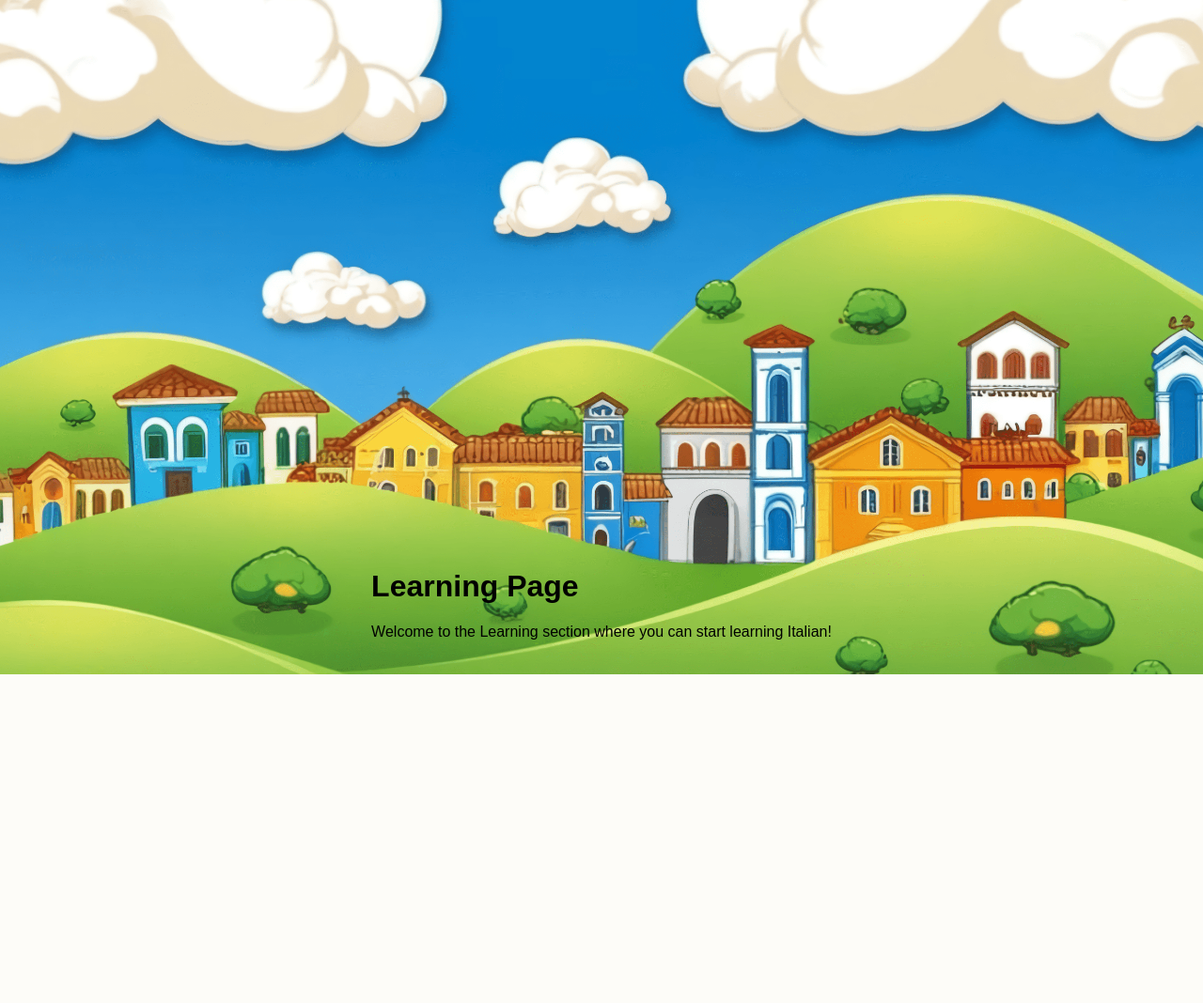
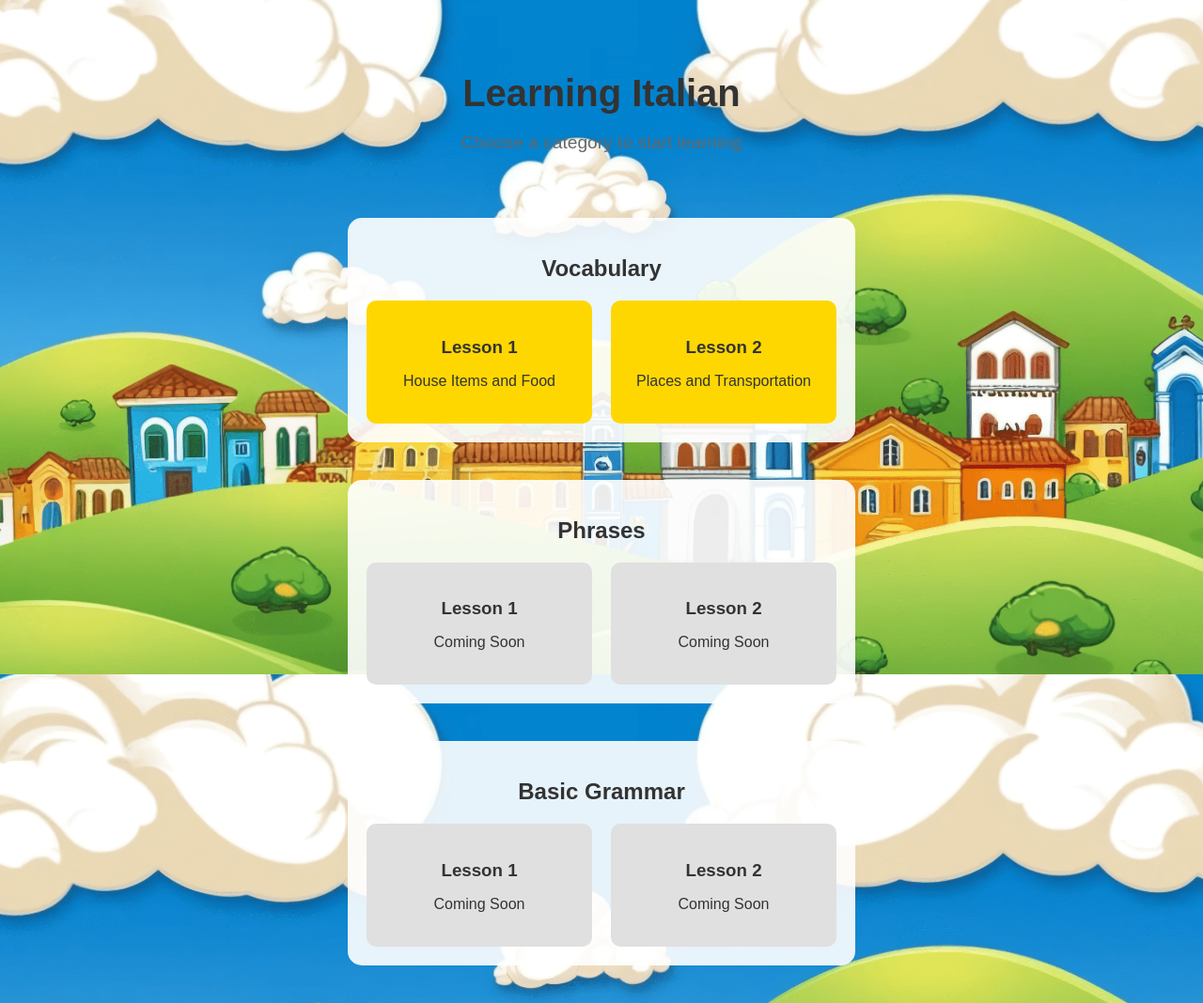
Before and after one commit to AlessioDiB/I_Learn_Italiano, a Flask app: page /learning in a window 1280 px wide. Shown: the part 82-1150 px from the top of the page at 94% size. Before the commit the page ends 800 px from the top, so only its background shows below. Run offline with Flask 3, Linux system fonts and the light colour scheme.

Commit message:
Creating Learning part #1

```diff
--- a/app.py
+++ b/app.py
@@ -2,13 +2,19 @@
 from flask_sqlalchemy import SQLAlchemy
 from datetime import datetime
 from werkzeug.security import generate_password_hash, check_password_hash
-from models import db, User
+from models import db, User, VocabularyItem
 import os
+from routes.learning import learning
+from routes.practicing import practicing
 
 app = Flask(__name__)
 app.config['SQLALCHEMY_DATABASE_URI'] = 'sqlite:///test.db'
 app.config['SQLALCHEMY_TRACK_MODIFICATIONS'] = False
 db.init_app(app)
+
+# Register blueprints
+app.register_blueprint(learning)
+app.register_blueprint(practicing)
 
 # User authentication helper
 def get_current_user():
@@ -69,7 +75,24 @@
     <img src="/static/images/homepage_web_draft_1.png" alt="test">
     """
 
+@app.route('/learning')
+def learning():
+    return render_template('learning.html')
+
+
+@app.route('/learning/vocabulary/<int:lesson_number>')
+def vocabulary_lesson(lesson_number):
+    if lesson_number not in [1, 2]:
+        return redirect(url_for('learning'))
+
+    vocabulary_items = VocabularyItem.query.filter_by(lesson_number=lesson_number).all()
+    return render_template('vocabulary_lesson.html',
+                         items=vocabulary_items,
+                         lesson_number=lesson_number)
+
+
+
 if __name__ == '__main__':
     with app.app_context():
-        db.create_all()
+        db.create_all()  # This creates the database tables
     app.run(debug=True)
--- /dev/null
+++ b/routes/learning.py
@@ -0,0 +1,107 @@
+from flask import Blueprint, render_template, redirect, url_for
+from models import VocabularyItem, db
+
+learning = Blueprint('learning', __name__)
+
+@learning.route('/learning')
+def index():
+    return render_template('learning.html')
+
+@learning.route('/learning/vocabulary/<int:lesson_number>')
+def vocabulary_lesson(lesson_number):
+    if lesson_number not in [1, 2]:
+        return redirect(url_for('learning.index'))
+
+    vocabulary_items = VocabularyItem.query.filter_by(lesson_number=lesson_number).all()
+    return render_template('vocabulary_lesson.html',
+                         items=vocabulary_items,
+                         lesson_number=lesson_number)
+
+def init_vocabulary():
+    # Check if we already have vocabulary items
+    if VocabularyItem.query.first() is None:
+        # Lesson 1: House items and Food
+        lesson1_items = [
+            {
+                'italian_word': 'la tavola',
+                'english_word': 'table',
+                'image_url': '/static/images/vocabulary/table.jpg',
+                'lesson_number': 1,
+                'category': 'house'
+            },
+            {
+                'italian_word': 'la sedia',
+                'english_word': 'chair',
+                'image_url': '/static/images/vocabulary/chair.jpg',
+                'lesson_number': 1,
+                'category': 'house'
+            },
+            {
+                'italian_word': 'il letto',
+                'english_word': 'bed',
+                'image_url': '/static/images/vocabulary/bed.jpg',
+                'lesson_number': 1,
+                'category': 'house'
+            },
+            {
+                'italian_word': 'la pizza',
+                'english_word': 'pizza',
+                'image_url': '/static/images/vocabulary/pizza.jpg',
+                'lesson_number': 1,
+                'category': 'food'
+            },
+            {
+                'italian_word': 'la pasta',
+                'english_word': 'pasta',
+                'image_url': '/static/images/vocabulary/pasta.jpg',
+                'lesson_number': 1,
+                'category': 'food'
+            }
+        ]
+
+        # Lesson 2: Places and Transportation
+        lesson2_items = [
+            {
+                'italian_word': 'la stazione',
+                'english_word': 'station',
+                'image_url': '/static/images/vocabulary/station.jpg',
+                'lesson_number': 2,
+                'category': 'places'
+            },
+            {
+                'italian_word': 'il treno',
+                'english_word': 'train',
+                'image_url': '/static/images/vocabulary/train.jpg',
+                'lesson_number': 2,
+                'category': 'transport'
+            },
+            {
+                'italian_word': 'l\'autobus',
+                'english_word': 'bus',
+                'image_url': '/static/images/vocabulary/bus.jpg',
+                'lesson_number': 2,
+                'category': 'transport'
+            },
+            {
+                'italian_word': 'il parco',
+                'english_word': 'park',
+                'image_url': '/static/images/vocabulary/park.jpg',
+                'lesson_number': 2,
+                'category': 'places'
+            },
+            {
+                'italian_word': 'la biblioteca',
+                'english_word': 'library',
+                'image_url': '/static/images/vocabulary/library.jpg',
+                'lesson_number': 2,
+                'category': 'places'
+            }
+        ]
+
+        # Add all items to database
+        for item in lesson1_items + lesson2_items:
+            vocab_item = VocabularyItem(**item)
+            db.session.add(vocab_item)
+
+
+        db.session.commit()
--- a/static/css/main.css
+++ b/static/css/main.css
@@ -154,3 +154,140 @@
     background-color: transparent; /* Changed from semi-transparent white to transparent */
     border-radius: 15px;
 }
+
+/* Italian Vocabulary */
+.vocabulary-grid {
+    display: grid;
+    grid-template-columns: repeat(auto-fit, minmax(250px, 1fr));
+    gap: 20px;
+    padding: 20px;
+}
+
+.vocabulary-card {
+    background: white;
+    border-radius: 10px;
+    padding: 15px;
+    box-shadow: 0 2px 5px rgba(0,0,0,0.1);
+    transition: transform 0.3s ease;
+}
+
+.vocabulary-card:hover {
+    transform: translateY(-5px);
+}
+
+.vocab-image {
+    width: 100%;
+    height: 200px;
+    object-fit: cover;
+    border-radius: 5px;
+}
+
+.vocab-words {
+    text-align: center;
+    margin-top: 10px;
+}
+
+.italian {
+    color: #333;
+    font-size: 1.5em;
+    margin: 5px 0;
+}
+
+.english {
+    color: #666;
+    font-style: italic;
+}
+
+.lesson-navigation {
+    display: flex;
+    justify-content: center;
+    gap: 20px;
+    margin: 20px 0;
+}
+
+.nav-button {
+    padding: 10px 20px;
+    background-color: #FFD700;
+    border: none;
+    border-radius: 20px;
+    color: #333;
+    text-decoration: none;
+    transition: background-color 0.3s ease;
+}
+
+.nav-button:hover {
+    background-color: #f9c400;
+}
+
+/* Learning lessons*/
+
+.section-header {
+    text-align: center;
+    padding: 30px 0;
+}
+
+.section-header h1 {
+    font-size: 2.5em;
+    color: #333;
+    margin-bottom: 10px;
+}
+
+.section-description {
+    color: #666;
+    font-size: 1.2em;
+}
+
+.lessons-grid {
+    display: flex;
+    flex-direction: column;
+    gap: 40px;
+    padding: 20px;
+}
+
+.lesson-category {
+    background-color: rgba(255, 255, 255, 0.9);
+    border-radius: 15px;
+    padding: 20px;
+}
+
+.lesson-category h2 {
+    color: #333;
+    text-align: center;
+    margin-bottom: 20px;
+}
+
+.lesson-buttons {
+    display: flex;
+    justify-content: center;
+    gap: 20px;
+    flex-wrap: wrap;
+}
+
+.lesson-card {
+    background-color: #FFD700;
+    border-radius: 10px;
+    padding: 20px;
+    width: 200px;
+    text-align: center;
+    text-decoration: none;
+    color: #333;
+    transition: transform 0.3s ease, box-shadow 0.3s ease;
+}
+
+.lesson-card:hover {
+    transform: translateY(-5px);
+    box-shadow: 0 5px 15px rgba(0,0,0,0.1);
+}
+
+.lesson-card h3 {
+    margin-bottom: 10px;
+}
+
+.coming-soon {
+    background-color: #e0e0e0;
+    cursor: not-allowed;
+}
+
+.coming-soon:hover {
+    transform: none;
+}
--- a/templates/learning.html
+++ b/templates/learning.html
@@ -1,12 +1,61 @@
 {% extends 'base.html' %}
 
 {% block head %}
-<title>Learning</title>
+<title>Learning Italian</title>
 {% endblock %}
 
 {% block body %}
 <div class="content">
-    <h1>Learning Page</h1>
-    <p>Welcome to the Learning section where you can start learning Italian!</p>
+    <header class="section-header">
+        <h1>Learning Italian</h1>
+        <p class="section-description">Choose a category to start learning</p>
+    </header>
+
+    <div class="lessons-grid">
+        <!-- Vocabulary Section -->
+        <div class="lesson-category">
+            <h2>Vocabulary</h2>
+            <div class="lesson-buttons">
+                <a href="{{ url_for('learning.vocabulary_lesson', lesson_number=1) }}" class="lesson-card">
+                    <h3>Lesson 1</h3>
+                    <p>House Items and Food</p>
+                </a>
+                <a href="{{ url_for('learning.vocabulary_lesson', lesson_number=2) }}" class="lesson-card">
+                    <h3>Lesson 2</h3>
+                    <p>Places and Transportation</p>
+                </a>
+            </div>
+        </div>
+
+        <!-- Phrases Section -->
+        <div class="lesson-category">
+            <h2>Phrases</h2>
+            <div class="lesson-buttons">
+                <div class="lesson-card coming-soon">
+                    <h3>Lesson 1</h3>
+                    <p>Coming Soon</p>
+                </div>
+                <div class="lesson-card coming-soon">
+                    <h3>Lesson 2</h3>
+                    <p>Coming Soon</p>
+                </div>
+            </div>
+        </div>
+
+        <!-- Grammar Section -->
+        <div class="lesson-category">
+            <h2>Basic Grammar</h2>
+            <div class="lesson-buttons">
+                <div class="lesson-card coming-soon">
+                    <h3>Lesson 1</h3>
+                    <p>Coming Soon</p>
+                </div>
+                <div class="lesson-card coming-soon">
+                    <h3>Lesson 2</h3>
+                    <p>Coming Soon</p>
+                </div>
+            </div>
+        </div>
+    </div>
 </div>
 {% endblock %}
```
Also changed, not shown: models.py (+11 -0 lines), routes/practicing.py (added, +7 -0 lines), templates/vocabulary_lesson.html (added, +39 -0 lines), instance/test.db, routes/__init__.py (added), static/images/vocabulary/bed.jpg (added), static/images/vocabulary/bus.jpg (added), static/images/vocabulary/chair.jpg (added), static/images/vocabulary/library.jpg (added), static/images/vocabulary/park.jpg (added), static/images/vocabulary/pasta.jpg (added), static/images/vocabulary/pizza.jpg (added), static/images/vocabulary/station.jpg (added), static/images/vocabulary/table.jpg (added), 1 more files.
